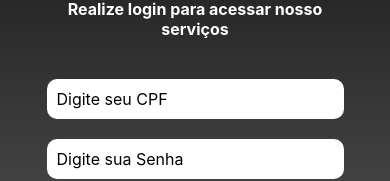
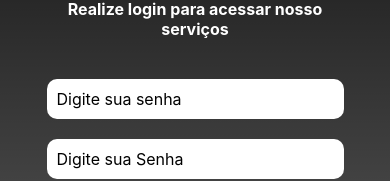
Before and after one commit to Luizeduard05/tcc-senai, a React Native app in the folder mobile/mecanica/: screen /Login in a window 390 px wide. Shown: the part 280-461 px from the top of the page. Built offline with nearby package versions, Linux system fonts and the light colour scheme.

Commit message:
Implementação requisição login

```diff
--- a/mobile/mecanica/App.js
+++ b/mobile/mecanica/App.js
@@ -358,11 +358,11 @@ function AppNavigator() {
   return (
     <Stack.Navigator>
       {userType ? (
-        userType === 'mecanico' ? (
+        userType === 'MEC' ? (
           <Stack.Screen name="MechanicStack" component={MechanicStack} options={{ headerShown: false }} />
-        ) : userType === 'usuario' ? (
+        ) : userType === 'CLI' ? (
           <Stack.Screen name="UserStack" component={UserStack} options={{ headerShown: false }} />
-        ) : (
+        ) : userType === 'ADM' (
           <Stack.Screen name="AdminStack" component={AdminStack} options={{ headerShown: false }} />
         )
       ) : (
--- a/mobile/mecanica/src/pages/login/index.js
+++ b/mobile/mecanica/src/pages/login/index.js
@@ -4,23 +4,72 @@ import { Text, View, Platform, StyleSheet, StatusBar, Pressable, Image, Touchabl
 import { useAuth } from "../../context/AuthContext";
 
 import api from "../../services/api/api";
+import { useState } from "react";
 
 export default function Login() {
     const {login, userType} = useAuth();
     const navigation = useNavigation();
 
-    const handleLogin = () => {
-        const userType = "admin"; // Atrelando o tipo de usuario a variavel
-        login(userType) // Atrelando o valor ao contexto para requisição
-    }
+    const [email, setEmail] = useState('');
+    const [senha, setSenha] = useState("");
 
-    if (userType === "mecanico") { // Validação para redireção de pagina correta
-        navigation.navigate("MechanicDrawer");
-    } else if (userType === "usuario") {
-        navigation.navigate("UserDrawer");
-    } else if (userType === "admin") {
-        navigation.navigate("AdminDrawer")
-    }
+    const [token, setToken] = useState("")
+    const [tipo, setTipo] = useState("")
+
+    // const handleLogin = async () => {
+
+    //     try {
+    //         const response = await api.post("/login", {
+    //             login: email,
+    //             senha: senha
+    //         })
+    //         console.log(response.data)
+
+    //         if(response.data) {
+    //             setToken(response.data.token)
+    //             setTipo(response.data.tipo)
+    //         }
+
+    //         console.log(`tipo : ${tipo}`)
+    //     } catch (error) {
+    //         console.log(error)
+    //     }
+
+    //     const userType = tipo; // Atrelando o tipo de usuario a variavel
+    //     login(userType) // Atrelando o valor ao contexto para requisição
+    // }
+
+    const handleLogin = async () => {
+        try {
+            const response = await api.post("/login", {
+                login: email,
+                senha: senha
+            });
+
+            console.log(response.data);
+
+            if (response.data) {
+                setToken(response.data.token);
+                const userType = response.data.tipo; // Utilize diretamente o valor da resposta
+                console.log(`tipo : ${userType}`);
+
+                // Faz o login e passa o tipo do usuário
+                login(userType);
+
+                // Realiza a navegação com base no tipo do usuário
+                if (userType === "MEC") {
+                    navigation.navigate("MechanicDrawer");
+                } else if (userType === "CLI") {
+                    navigation.navigate("UserDrawer");
+                } else if (userType === "ADM") {
+                    navigation.navigate("AdminDrawer");
+                }
+            }
+        } catch (error) {
+            console.log(error);
+        }
+    };
+
 
     const navegaHome = () => {
         navigation.navigate("Drawer")
@@ -41,13 +90,14 @@ export default function Login() {
 
                 <TextInput
                     style={styles.inputs}
-                    keyboardType="numeric"
-                    placeholder="Digite seu CPF"
-                    maxLength={11}
+                    value={email}
+                    onChangeText={setEmail}
+                    placeholder="Digite sua senha"
                 ></TextInput>
                 <TextInput
                     style={styles.inputs}
-                    maxLength={11}
+                    value={senha}
+                    onChangeText={setSenha}
                     secureTextEntry
                     placeholder="Digite sua Senha"
                 ></TextInput>
```
